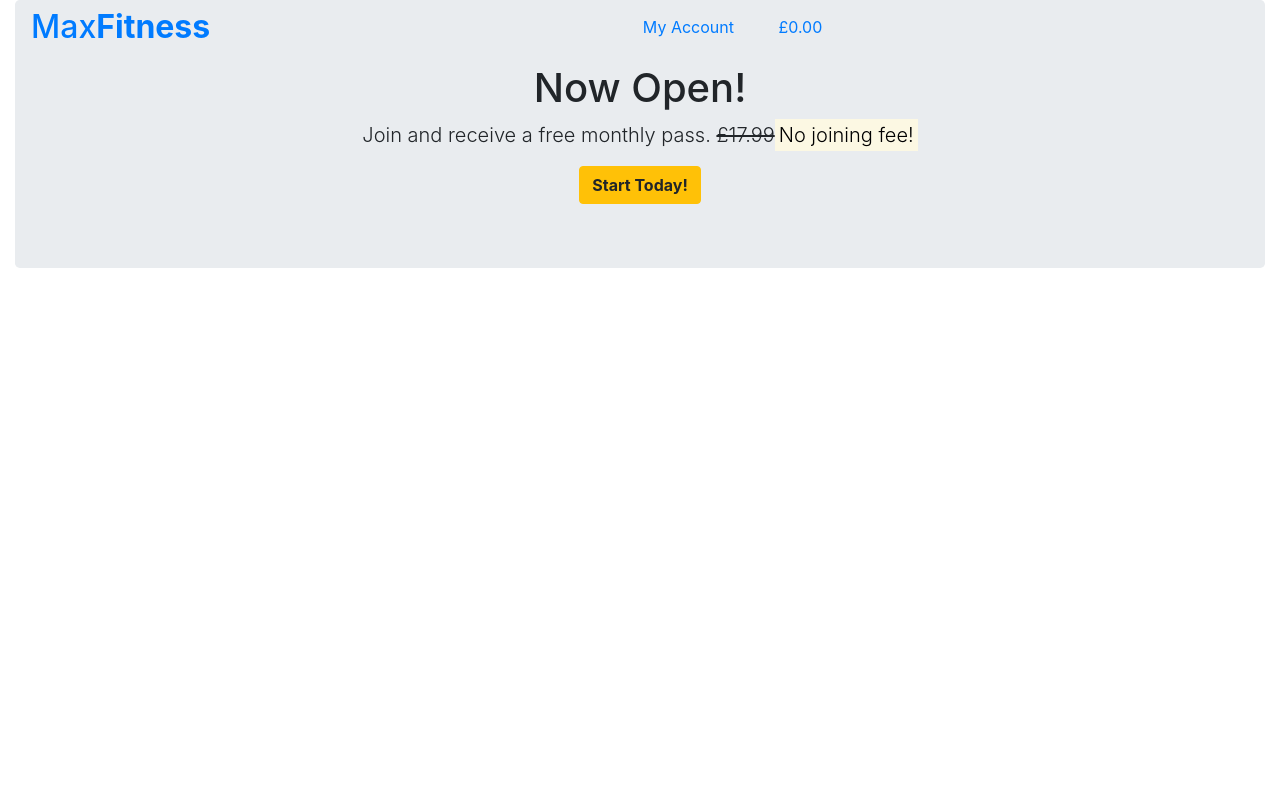
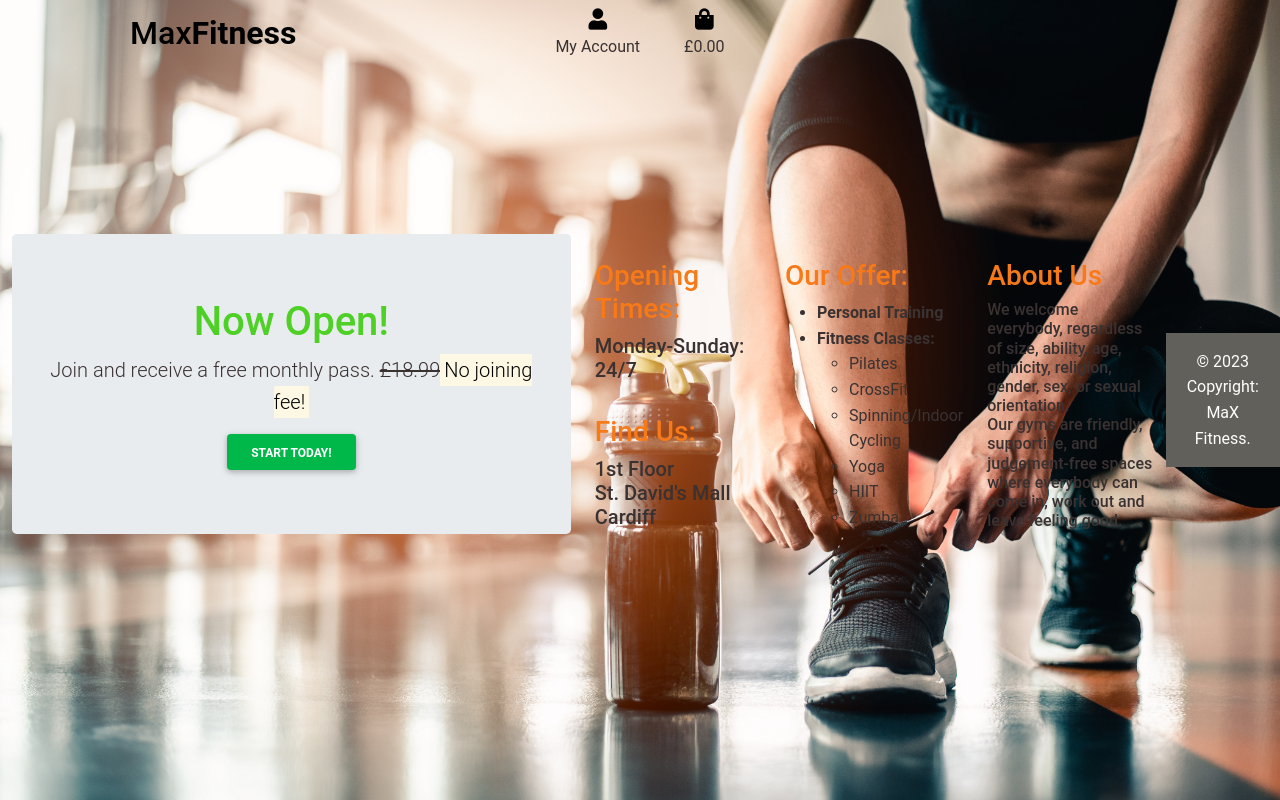
Before and after one commit to magz-dev/max-fit-app, a Django app: page / in a window 1280 px wide. Run offline with Django 3.2, Linux system fonts and the light colour scheme.

Commit message:
Add css styling

```diff
--- a/home/templates/home/index.html
+++ b/home/templates/home/index.html
@@ -7,11 +7,47 @@
     <div class="col-12">
   <section class="welcome jumbotron text-center">
 <h1>Now Open!</h1>
-   <p class="lead">Join and receive a free monthly pass. <s class="d-none d-sm-inline">£17.99</s><span class="d-inline d-sm-none"><br></span><mark>No joining fee!</mark>
+   <p class="lead">Join and receive a free monthly pass. <s class="d-none d-sm-inline">£18.99</s><span class="d-inline d-sm-none"><br></span><mark>No joining fee!</mark>
   </p>
-        <a class="btn btn-warning" href="signup.html" role="button"><strong>Start Today!</strong></a>
+        <a class="btn btn-success" href="signup.html" role="button"><strong>Start Today!</strong></a>
   </section>
 </div>
 </div>
 </div>
+<!-- INFO SECTION -->
+<div class="container style">
+  <div class="row">
+    <div class="col">
+ <h3>Opening Times:</h3><h5>Monday-Sunday:<br>24/7</h5><br>
+      <h3>Find Us:</h3><h5>1st Floor<br>St. David's Mall<br>Cardiff</h5></div>
+            <!-- OFFER LIST -->
+    <div class="col">
+      <h3>Our Offer:</h3>
+      <ul>
+       <li><strong>Personal Training</strong></li>
+        <li><strong>Fitness Classes:</strong>
+        <ul>
+          <li>Pilates</li>
+          <li>CrossFit</li>
+          <li>Spinning/Indoor Cycling</li>
+          <li>Yoga</li>
+          <li>HIIT</li>
+          <li>Zumba</li>
+        </ul>
+      </ul>
+    </div>
+    <div class="col">
+            <!-- OFFER LIST-->
+<!--  ABOUT- TEXT SOURCE- PURE GYM OFFICIAL WEBSITE -->
+      <h3>About Us</h3><h6> We welcome everybody, regardless of size, ability, age, ethnicity, religion, gender, sex, or sexual orientation.<br> Our gyms are friendly, supportive, and judgement-free spaces where everybody can come in, work out and leave feeling good.</h6>
+    </div>
+  </div>
+</div>
+<!-- FOOTER -->
+<footer class="text-center text-white ft-style">
+   <div class="text-center p-3" style="background-color: rgba(0, 0, 0, 0.2);">
+     © 2023 Copyright:
+     <a class="text-white" href="index.html">MaX Fitness.</a>
+   </div>
+</footer>
 {% endblock %}
--- /dev/null
+++ b/static/css/style.css
@@ -0,0 +1,45 @@
+/* BACKGROUND */
+body {
+
+    height: 100vh;
+
+    background: url('/media/gym.jpeg') no-repeat center center fixed transparent;
+    background-size: cover;
+    display: flex;
+    align-items: center;
+    justify-content: center;
+    position: relative;
+ }
+
+
+ /*FOOTER*/
+.footer-style {
+    background-color: #ffffff;
+}
+
+
+.ft-style {
+    background-color: rgb(122, 120, 114);
+}
+
+/* TEXT COLOUR*/
+h3 {
+    color: rgb(247, 121, 23);
+}
+
+ p, h6, h5, li {
+    color: rgb(58, 49, 49);
+}
+
+
+h1 {
+    color: rgb(78, 208, 38);
+}
+
+
+
+/* TEXT POSITION*/
+.style {
+    margin-top: 15px;
+    margin-bottom: 10px;
+}
--- a/templates/base.html
+++ b/templates/base.html
@@ -17,7 +17,9 @@
     {% block corecss %}
     <link rel="stylesheet" href="https://cdn.jsdelivr.net/npm/bootstrap@4.6.2/dist/css/bootstrap.min.css"
         integrity="sha384-xOolHFLEh07PJGoPkLv1IbcEPTNtaed2xpHsD9ESMhqIYd0nLMwNLD69Npy4HI+N" crossorigin="anonymous">
-    <link rel="stylesheet" href="assets/css/style.css">
+    <link href="https://cdnjs.cloudflare.com/ajax/libs/font-awesome/5.15.1/css/all.min.css" rel="stylesheet">
+    <link href="https://cdnjs.cloudflare.com/ajax/libs/mdb-ui-kit/3.10.2/mdb.min.css" rel="stylesheet">
+    <link rel="stylesheet" href="{% static 'css/style.css' %}">
 
     {% endblock %}
 
```
Also changed, not shown: media/gym.jpeg (added).
